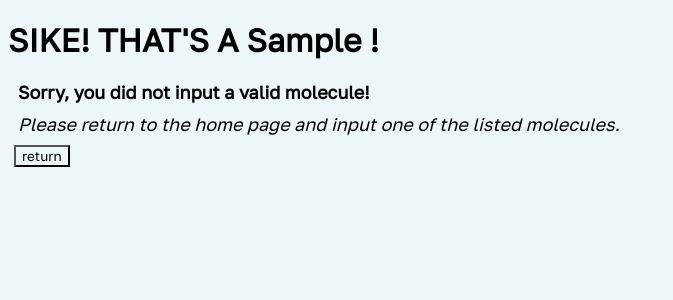
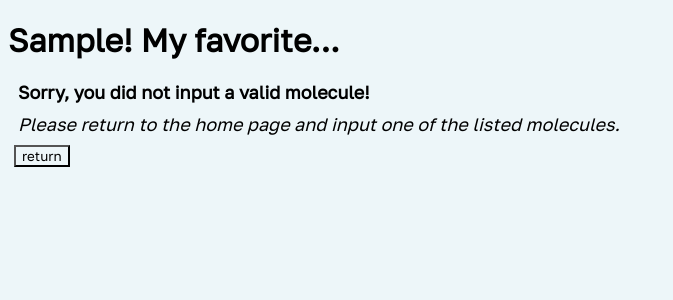
Before and after one commit to phillipma10/Organic_Chemistry_Search_Bar, a React (Create React App) app: page / in a window 1280 px wide. Both pictures are taken after typing "Sample" into the empty fields and a click on the button "search". Shown: the top 300 px of the page, without its empty margins (0-673 px from the left). Built offline with nearby package versions, Linux system fonts and the light colour scheme.

Commit message:
revert header statement

```diff
--- a/src/pages/Reactions.js
+++ b/src/pages/Reactions.js
@@ -440,13 +440,14 @@ function Reactions() {
 
     return (
         <div>
-            <h1>SIKE! THAT'S A {location.state} !</h1>
+            <h1>{location.state}! My favorite...</h1>
             <div>
                 {image()}
             </div>
             <button style={{ marginLeft: 6 }} onClick={() => { setGoToReactions(true) }}>return</button>
         </div>
     )
+
 }
 
 export default Reactions;
```
